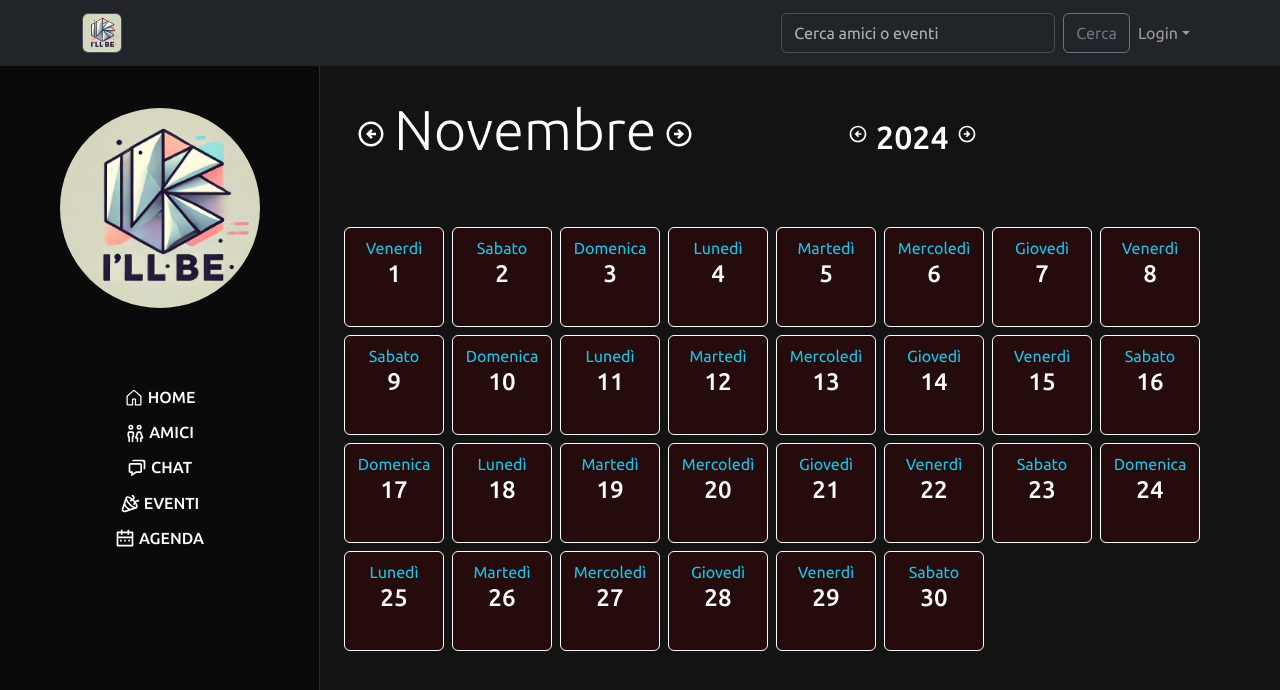
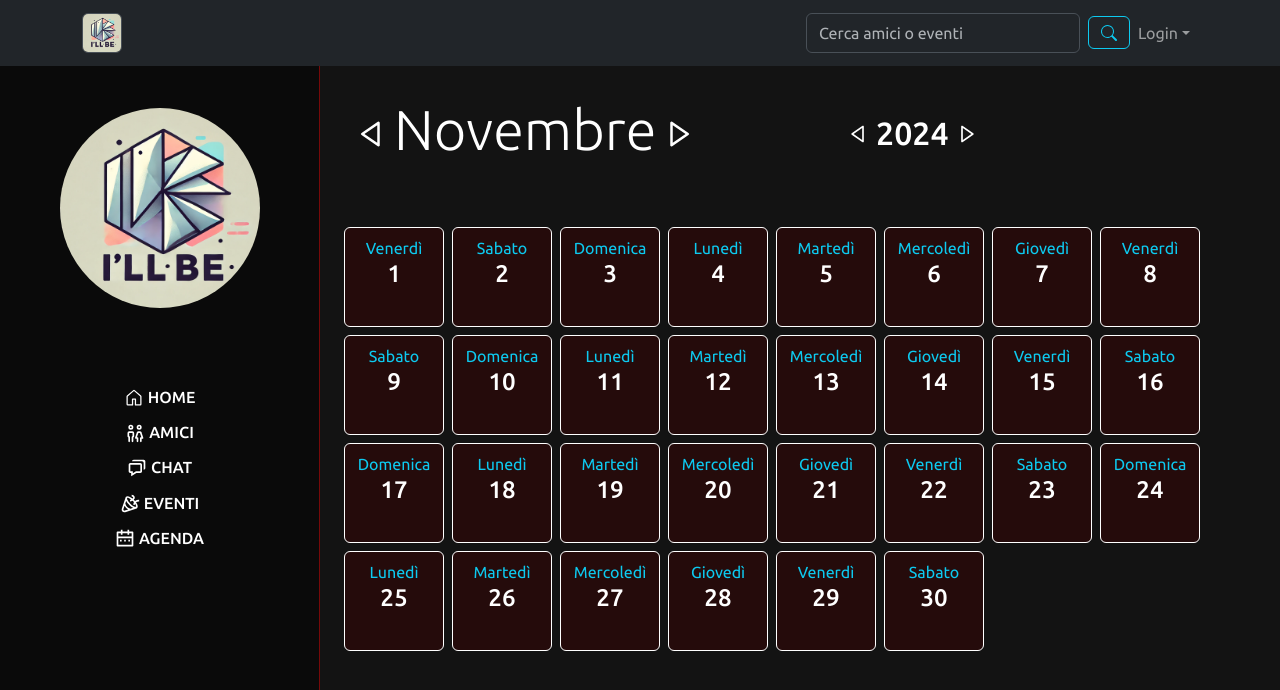
Before and after one commit to Cecchy2/i_ll_be_frontend, a React (Vite) app: page /calendar in a window 1280 px wide. Shown: the top 690 px of the page. Built offline with nearby package versions, Linux system fonts and the light colour scheme.

Commit message:
cambiate icone frecce, aumentata width eventi homepage

```diff
--- a/src/App.css
+++ b/src/App.css
@@ -71,5 +71,13 @@ background-color: rgb(37, 11, 11);
     border-radius: 10px;
     margin-top: 22vh;
     box-shadow: 0px 0px 5px 0px rgba(48, 48, 48, 0.75);
+  }
+  .btn-search{
+    height: 33px;
+    margin-top: 3px;
+  }
+  .arrowsCalendar:hover{
+cursor: pointer;
+transform: scale(1.2);
 
   }
--- a/src/components/Calendar.jsx
+++ b/src/components/Calendar.jsx
@@ -1,7 +1,8 @@
 import { useEffect, useState } from "react";
 import { Col, Container, Row } from "react-bootstrap";
-import { MdOutlineArrowCircleRight } from "react-icons/md";
-import { MdOutlineArrowCircleLeft } from "react-icons/md";
+
+import { BiLeftArrow } from "react-icons/bi";
+import { BiRightArrow } from "react-icons/bi";
 
 const Calendar = () => {
   const [days, setDays] = useState([]);
@@ -61,14 +62,14 @@ const Calendar = () => {
       <Container>
         <Row className="mt-4">
           <Col className="m-4 mb-1 mt-lg-5 pt-4 d-flex align-items-center">
-            <MdOutlineArrowCircleLeft className="text-white" size={30} onClick={handlePreviousMonth} />
+            <BiLeftArrow className="text-white arrowsCalendar" size={30} onClick={handlePreviousMonth} />
             <h1 className="text-white display-4 mx-2">{monthNames[month]}</h1>
-            <MdOutlineArrowCircleRight className="text-white" size={30} onClick={handleNextMonth} />
+            <BiRightArrow className="text-white arrowsCalendar" size={30} onClick={handleNextMonth} />
           </Col>
           <Col className="ms-4 mb-1 mt-lg-5 pt-lg-4 d-flex align-items-center">
-            <MdOutlineArrowCircleLeft className="text-white" size={20} onClick={() => setYear(year - 1)} />
-            <h2 className="text-white mt-3 mx-2">{year}</h2>
-            <MdOutlineArrowCircleRight className="text-white" size={20} onClick={() => setYear(year + 1)} />
+            <BiLeftArrow className="text-white arrowsCalendar" size={20} onClick={() => setYear(year - 1)} />
+            <h2 className="text-white mt-3 mx-2 mb-3">{year}</h2>
+            <BiRightArrow className="text-white arrowsCalendar" size={20} onClick={() => setYear(year + 1)} />
           </Col>
         </Row>
         <Row className="mt-lg-5 mx-2 mb-5 pb-5">
--- a/src/components/HomePage.jsx
+++ b/src/components/HomePage.jsx
@@ -6,12 +6,12 @@ const HomePage = () => {
       <Container>
         <Row className="mt-5">
           <Col>
-            <Card style={{ width: "18rem" }}>
+            <Card style={{ width: "100%" }}>
               <Card.Body>
                 <Card.Title>Card Title 🏝️</Card.Title>
                 <Card.Subtitle className="mb-2 text-muted">Card Subtitle</Card.Subtitle>
                 <Card.Text>
-                  Some quick example text to build on the card title and make up the bulk of the card's content.
+                  Some quick example text to build on the card title and make up the bulk of the cards content.
                 </Card.Text>
               </Card.Body>
             </Card>
--- a/src/components/MyNavBar.jsx
+++ b/src/components/MyNavBar.jsx
@@ -1,5 +1,6 @@
 import { Button, Container, Form, Image, Nav, Navbar, NavDropdown } from "react-bootstrap";
 import { useNavigate } from "react-router-dom";
+import { BsSearch } from "react-icons/bs";
 
 const MyNavBar = () => {
   const navigate = useNavigate();
@@ -18,9 +19,9 @@ const MyNavBar = () => {
 
         <Nav className="ms-auto">
           <Form className="d-flex">
-            <Form.Control type="search" placeholder="Cerca amici o eventi" className="me-2" aria-label="Search" />
-            <Button variant="outline-secondary" type="submit">
-              Cerca
+            <Form.Control type="search" placeholder="Cerca amici o eventi" className="me-2 " aria-label="Search" />
+            <Button variant="outline-info" type="submit" className="btn-search">
+              <BsSearch className="mb-2" />
             </Button>
           </Form>
 
```
